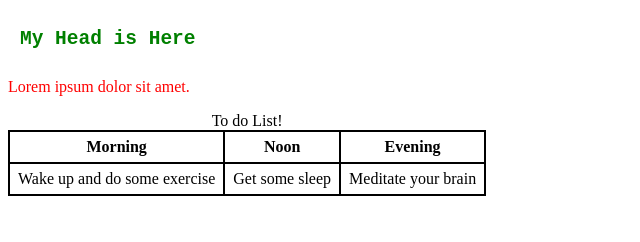
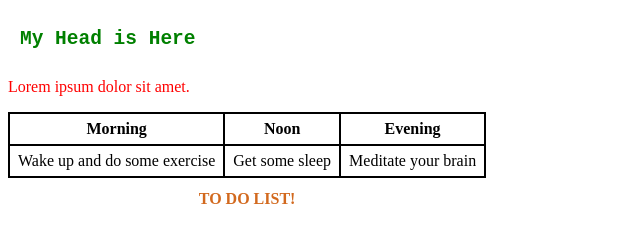
Before and after one commit to OrkunOksar/sample-Number7, a plain HTML site: page index.html in a window 1280 px wide. Shown: the whole page, without its empty margins (0-640 px from the left). Drawn offline with Linux system fonts and the light colour scheme.

Commit message:
Caption css eklendi

```diff
--- a/style.css
+++ b/style.css
@@ -16,3 +16,10 @@ padding:6px 8px;
 table,tr {
     border-collapse:collapse;
 }
+caption{
+    caption-side: bottom;
+    text-transform: uppercase;
+    margin-top: 12px;
+    color: chocolate;
+    font-weight: bold;
+}
```
